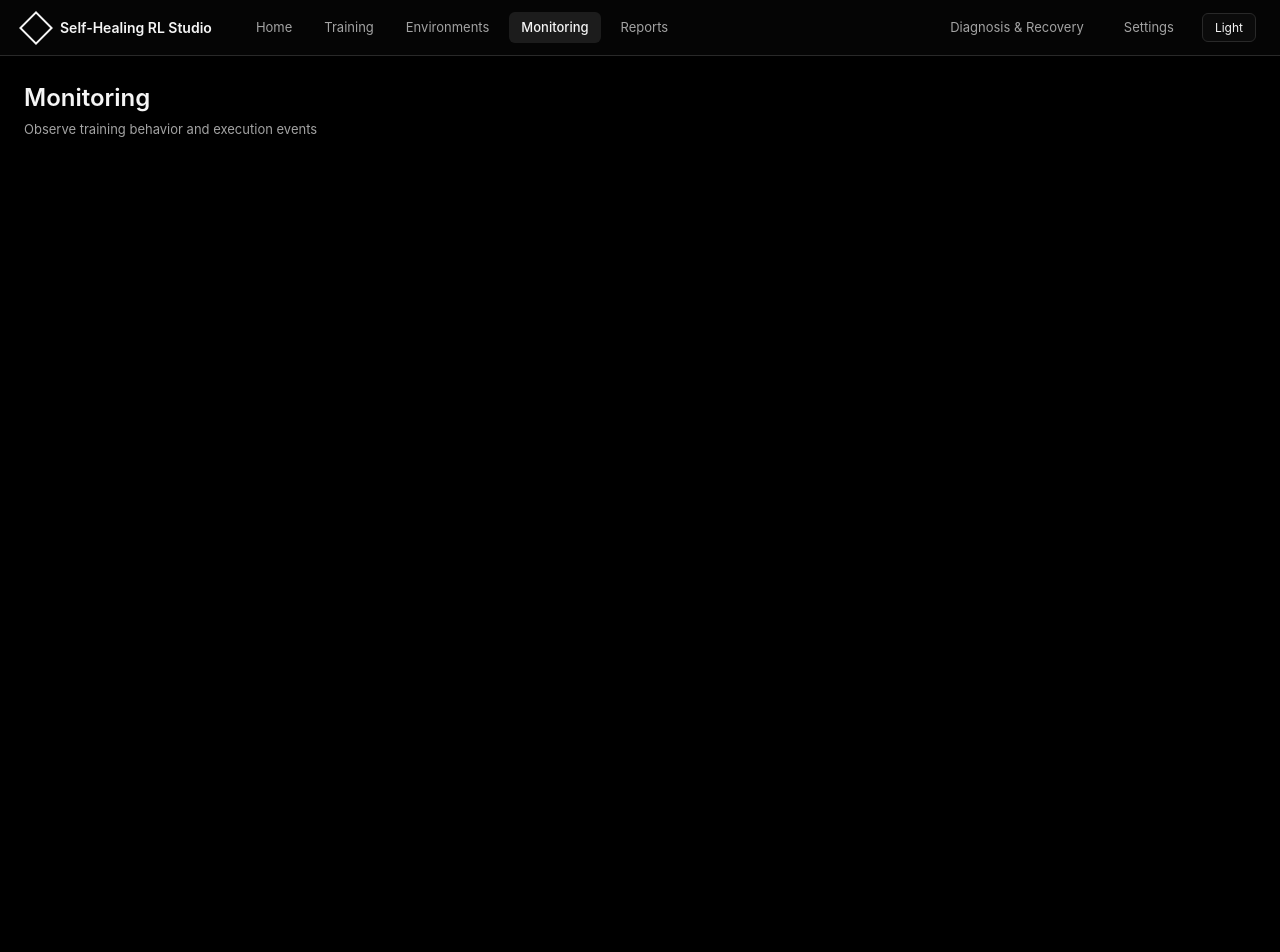
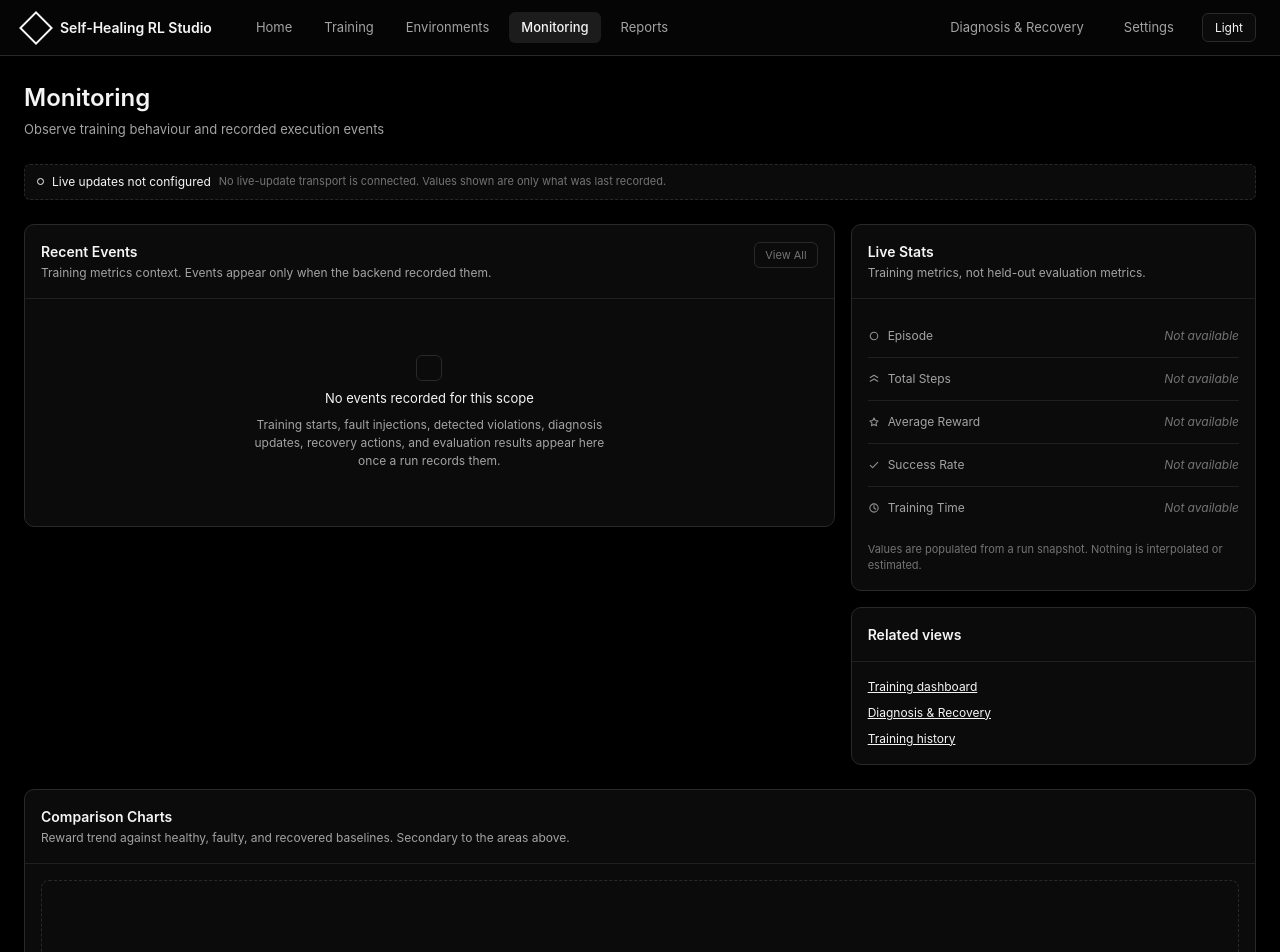
Before and after one commit to DerrickUnleashed/RL-Studio, a React (Vite) app in the folder frontend/: page /monitoring in a window 1280 px wide. Shown: the top 952 px of the page. Before the commit the page ends 800 px from the top, so only its background shows below. Built offline with nearby package versions, Linux system fonts and the light colour scheme.

Commit message:
feat: build monitoring page with recent events and live stats areas

```diff
--- a/frontend/src/pages/MonitoringPage.tsx
+++ b/frontend/src/pages/MonitoringPage.tsx
@@ -1,8 +1,38 @@
+import { Link } from 'react-router-dom'
 import { ApplicationShell } from '../components/layout/ApplicationShell'
+import { Panel } from '../components/ui/Panel'
+import { EmptyState } from '../components/ui/EmptyState'
+import { UnavailableState } from '../components/ui/UnavailableState'
+import { LineChart } from '../components/charts/LineChart'
+import { EventTimeline, TimelineEvent } from '../features/monitoring/EventTimeline'
+import { LiveStatsPanel, LiveStatRow } from '../features/monitoring/LiveStatsPanel'
+import {
+  LiveConnectionStatus,
+  LiveConnectionState,
+} from '../features/monitoring/LiveConnectionStatus'
+
+// No event feed, run, or metrics snapshot is connected. These are empty
+// collections, not placeholder content: the page renders "nothing recorded"
+// and "not available" rather than inventing training history.
+const recordedEvents: TimelineEvent[] = []
+
+// Transport choice is not yet agreed (TODO T-601 / T-1007), so the honest state
+// is "not configured" rather than a simulated "Live" indicator.
+const connectionState: LiveConnectionState = 'not_configured'
+
+const liveStats: LiveStatRow[] = [
+  { id: 'episode', label: 'Episode', kind: 'episode', value: null },
+  { id: 'total-steps', label: 'Total Steps', kind: 'steps', value: null },
+  { id: 'avg-reward', label: 'Average Reward', kind: 'reward', value: null },
+  { id: 'success-rate', label: 'Success Rate', kind: 'success', value: null },
+  { id: 'training-time', label: 'Training Time', kind: 'time', value: null },
+]
 
 export function MonitoringPage() {
   return (
     <ApplicationShell>
+      <div className="page-stack">
+        <div className="page-header">
           <div>
             <h1
               style={{
@@ -23,8 +53,120 @@ export function MonitoringPage() {
                 fontFamily: 'var(--font-sans)',
               }}
             >
-          Observe training behavior and execution events
+              Observe training behaviour and recorded execution events
             </p>
+          </div>
+        </div>
+
+        <LiveConnectionStatus state={connectionState} lastUpdated={null} />
+
+        <div className="monitor-layout">
+          <Panel
+            title="Recent Events"
+            description="Training metrics context. Events appear only when the backend recorded them."
+            actions={
+              <button
+                type="button"
+                disabled
+                title="No generated event history is available to open"
+                style={{
+                  padding: '5px 10px',
+                  background: 'transparent',
+                  color: 'var(--text-muted)',
+                  border: '1px solid var(--border-primary)',
+                  borderRadius: 'var(--radius-sm)',
+                  fontSize: 'var(--text-xs)',
+                  fontFamily: 'var(--font-sans)',
+                  cursor: 'not-allowed',
+                }}
+              >
+                View All
+              </button>
+            }
+          >
+            {recordedEvents.length === 0 ? (
+              <EmptyState
+                title="No events recorded for this scope"
+                description="Training starts, fault injections, detected violations, diagnosis updates, recovery actions, and evaluation results appear here once a run records them."
+              />
+            ) : (
+              <EventTimeline events={recordedEvents} totalCount={undefined} />
+            )}
+          </Panel>
+
+          <div style={{ display: 'flex', flexDirection: 'column', gap: 'var(--space-4)' }}>
+            <Panel
+              title="Live Stats"
+              description="Training metrics, not held-out evaluation metrics."
+            >
+              <LiveStatsPanel rows={liveStats} />
+              <p
+                style={{
+                  margin: 'var(--space-3) 0 0 0',
+                  fontSize: 'var(--text-xs)',
+                  color: 'var(--text-muted)',
+                  fontFamily: 'var(--font-sans)',
+                }}
+              >
+                Values are populated from a run snapshot. Nothing is interpolated or estimated.
+              </p>
+            </Panel>
+
+            <Panel title="Related views">
+              <div style={{ display: 'flex', flexDirection: 'column', gap: 'var(--space-2)' }}>
+                <Link
+                  to="/training"
+                  style={{
+                    fontSize: 'var(--text-sm)',
+                    color: 'var(--text-primary)',
+                    fontFamily: 'var(--font-sans)',
+                  }}
+                >
+                  Training dashboard
+                </Link>
+                <Link
+                  to="/diagnosis-recovery"
+                  style={{
+                    fontSize: 'var(--text-sm)',
+                    color: 'var(--text-primary)',
+                    fontFamily: 'var(--font-sans)',
+                  }}
+                >
+                  Diagnosis &amp; Recovery
+                </Link>
+                <Link
+                  to="/reports"
+                  style={{
+                    fontSize: 'var(--text-sm)',
+                    color: 'var(--text-primary)',
+                    fontFamily: 'var(--font-sans)',
+                  }}
+                >
+                  Training history
+                </Link>
+              </div>
+            </Panel>
+          </div>
+        </div>
+
+        <Panel
+          title="Comparison Charts"
+          description="Reward trend against healthy, faulty, and recovered baselines. Secondary to the areas above."
+        >
+          <LineChart
+            title="Reward versus training steps by run"
+            series={[]}
+            xLabel="Training steps"
+            yLabel="Episode reward"
+          />
+          <div style={{ marginTop: 'var(--space-3)' }}>
+            <UnavailableState
+              title="No comparison series available"
+              description="Baseline, faulty, and recovered series are drawn only from recorded evaluation and training metrics. No run has been loaded."
+              owner="Person 2 — RL engine (metrics) · Person 4 — evaluation records"
+            />
+          </div>
+        </Panel>
       </div>
     </ApplicationShell>
   )
```
Also changed, not shown: 1 other file (tests, documents, lock files or other folders). Lines whose indentation alone changed are shown as unchanged.
